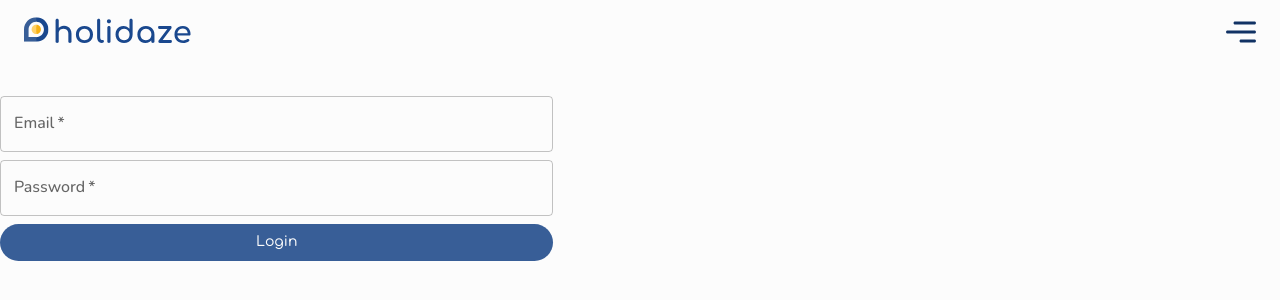
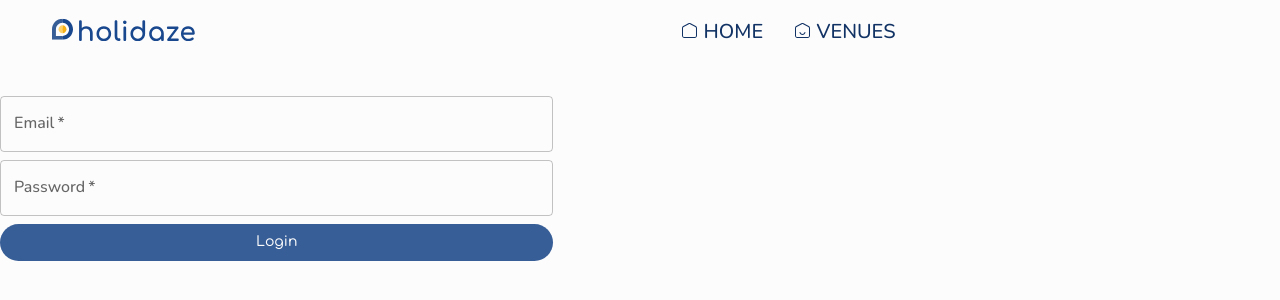
Before and after one commit to SiriHoyas/Holidaze, a React (Vite) app: page /login in a window 1280 px wide. Shown: the top 300 px of the page. Built offline with nearby package versions, Linux system fonts and the light colour scheme; no server answers.

Commit message:
adds styling and menu to navbar

```diff
--- a/src/assets/brand/LogoHorizontal.jsx
+++ b/src/assets/brand/LogoHorizontal.jsx
@@ -1,6 +1,6 @@
 function LogoHorizontal() {
   return (
-    <svg width="168" height="35" viewBox="0 0 168 35" fill="none" xmlns="http://www.w3.org/2000/svg">
+    <svg width="168" height="30" viewBox="0 0 168 35" fill="none" xmlns="http://www.w3.org/2000/svg">
       <g clipPath="url(#clip0_154_3608)">
         <path d="M12.2607 2.13232L11.7817 4.31418L12.2607 6.71108C16.4966 6.71108 19.9428 10.1572 19.9428 14.3932C19.9428 18.6291 16.4966 22.0753 12.2607 22.0753L11.7817 24.0416L12.2607 26.654C19.0322 26.654 24.5215 21.1647 24.5215 14.3932C24.5215 7.62169 19.0322 2.13232 12.2607 2.13232Z" fill="#1A488E" />
         <path d="M16.8903 14.3932C16.8903 11.8363 14.8175 9.76355 12.2607 9.76355L11.7817 14.3932L12.2607 19.0228C14.8175 19.0228 16.8903 16.95 16.8903 14.3932Z" fill="#F7B115" />
--- a/src/assets/icons/HomeIcon.jsx
+++ b/src/assets/icons/HomeIcon.jsx
@@ -1,7 +1,7 @@
 function HomeIcon() {
   return (
-    <svg width="18" height="17" viewBox="0 0 18 17" fill="none" xmlns="http://www.w3.org/2000/svg">
-      <path d="M14.7097 16.8186H2.64347C1.94232 16.8157 1.27084 16.5497 0.775585 16.0787C0.280333 15.6076 0.00152093 14.9698 0 14.3043V5.80626C0.00289663 5.35577 0.13327 4.9143 0.377488 4.52801C0.621705 4.14172 0.970796 3.82479 1.38825 3.61037L7.40981 0.486728C7.79762 0.286368 8.23214 0.181396 8.6737 0.181396C9.11525 0.181396 9.54977 0.286368 9.93759 0.486728L15.9765 3.5939C16.394 3.80832 16.743 4.12525 16.9873 4.51154C17.2315 4.89783 17.3618 5.33931 17.3647 5.78979V14.3043C17.3632 14.9717 17.0828 15.6112 16.5851 16.0825C16.0873 16.5539 15.4129 16.8186 14.7097 16.8186ZM8.67659 1.27725C8.4282 1.2769 8.18365 1.33539 7.96511 1.44743L1.9262 4.56009C1.69197 4.68321 1.49695 4.86386 1.36159 5.08312C1.22624 5.30237 1.15553 5.55215 1.15688 5.80626V14.3043C1.15688 14.68 1.31411 15.0402 1.59398 15.3058C1.87386 15.5715 2.25345 15.7207 2.64925 15.7207H14.7097C15.1045 15.7192 15.4826 15.5694 15.7612 15.3039C16.0399 15.0384 16.1963 14.679 16.1963 14.3043V5.80626C16.1965 5.55104 16.1241 5.30051 15.9866 5.08115C15.8492 4.8618 15.6518 4.68177 15.4154 4.56009L9.38807 1.45292C9.17005 1.33897 8.92547 1.27858 8.67659 1.27725Z" fill="#1A488E" />
+    <svg width="15" height="15" viewBox="0 0 20 20" fill="none" xmlns="http://www.w3.org/2000/svg">
+      <path d="M16.942 20H3.04464C2.23708 19.9965 1.4637 19.6767 0.893287 19.1105C0.322876 18.5442 0.00175174 17.7775 0 16.9775V6.76178C0.00333622 6.22024 0.153495 5.68954 0.434775 5.22517C0.716054 4.7608 1.11812 4.37981 1.59893 4.12206L8.53431 0.367047C8.98098 0.126189 9.48144 0 9.99001 0C10.4986 0 10.999 0.126189 11.4457 0.367047L18.4011 4.10226C18.8819 4.36001 19.2839 4.741 19.5652 5.20537C19.8465 5.66974 19.9967 6.20045 20 6.74198V16.9775C19.9982 17.7797 19.6753 18.5485 19.102 19.1151C18.5287 19.6818 17.7519 20 16.942 20ZM9.99334 1.31735C9.70726 1.31693 9.42559 1.38725 9.17388 1.52193L2.21852 5.26374C1.94874 5.41174 1.72413 5.6289 1.56823 5.89247C1.41233 6.15604 1.33089 6.45631 1.33245 6.76178V16.9775C1.33245 17.4291 1.51354 17.8621 1.83589 18.1815C2.15823 18.5008 2.59543 18.6801 3.0513 18.6801H16.942C17.3968 18.6784 17.8322 18.4982 18.1531 18.1791C18.4741 17.86 18.6542 17.4279 18.6542 16.9775V6.76178C18.6545 6.45498 18.571 6.15381 18.4127 5.89012C18.2544 5.62642 18.0271 5.41 17.7548 5.26374L10.8128 1.52853C10.5617 1.39155 10.28 1.31895 9.99334 1.31735Z" fill="#113264" />
     </svg>
   );
 }
--- a/src/assets/icons/VenueIcon.jsx
+++ b/src/assets/icons/VenueIcon.jsx
@@ -1,8 +1,8 @@
 function VenueIcon() {
   return (
-    <svg width="17" height="16" viewBox="0 0 17 16" fill="none" xmlns="http://www.w3.org/2000/svg">
-      <path d="M14.2627 15.9222H3.23592C2.59517 15.9195 1.98154 15.6764 1.52896 15.246C1.07637 14.8155 0.82158 14.2326 0.82019 13.6245V5.85854C0.822838 5.44686 0.941979 5.04343 1.16516 4.69041C1.38834 4.3374 1.70735 4.04778 2.08885 3.85183L7.59164 0.997289C7.94604 0.81419 8.34313 0.718262 8.74664 0.718262C9.15016 0.718262 9.54725 0.81419 9.90165 0.997289L15.4203 3.83678C15.8018 4.03273 16.1208 4.32235 16.344 4.67536C16.5672 5.02838 16.6863 5.43181 16.689 5.84349V13.6245C16.6876 14.2343 16.4313 14.8188 15.9764 15.2495C15.5216 15.6803 14.9052 15.9222 14.2627 15.9222ZM8.74929 1.7197C8.5223 1.71938 8.29882 1.77284 8.0991 1.87522L2.58045 4.71973C2.3664 4.83224 2.18818 4.99733 2.06448 5.1977C1.94079 5.39806 1.87617 5.62632 1.8774 5.85854V13.6245C1.8774 13.9678 2.02109 14.297 2.27685 14.5397C2.53262 14.7825 2.8795 14.9188 3.24121 14.9188H14.2627C14.6234 14.9175 14.969 14.7805 15.2236 14.538C15.4782 14.2954 15.6212 13.9669 15.6212 13.6245V5.85854C15.6214 5.62531 15.5552 5.39636 15.4295 5.1959C15.3039 4.99544 15.1236 4.83092 14.9076 4.71973L9.39947 1.88024C9.20024 1.77611 8.97673 1.72092 8.74929 1.7197Z" fill="#113264" />
-      <path d="M8.74948 13.7198C8.01369 13.7199 7.30074 13.4773 6.73274 13.0334C6.16473 12.5895 5.77702 11.972 5.63599 11.2866C5.62449 11.2147 5.6296 11.1413 5.65097 11.0715C5.67233 11.0016 5.70944 10.937 5.75972 10.8822C5.81 10.8273 5.87226 10.7834 5.94217 10.7537C6.01208 10.7239 6.08797 10.7089 6.1646 10.7097C6.29053 10.708 6.41298 10.749 6.50989 10.8253C6.6068 10.9016 6.67181 11.0083 6.6932 11.1261C6.79276 11.5771 7.0528 11.9818 7.42965 12.2723C7.8065 12.5628 8.27721 12.7213 8.7627 12.7213C9.24819 12.7213 9.71889 12.5628 10.0957 12.2723C10.4726 11.9818 10.7326 11.5771 10.8322 11.1261C10.8536 11.0083 10.9186 10.9016 11.0155 10.8253C11.1124 10.749 11.2349 10.708 11.3608 10.7097C11.4374 10.7089 11.5133 10.7239 11.5832 10.7537C11.6531 10.7834 11.7154 10.8273 11.7657 10.8822C11.816 10.937 11.8531 11.0016 11.8744 11.0715C11.8958 11.1413 11.9009 11.2147 11.8894 11.2866C11.7475 11.9762 11.3559 12.597 10.7825 13.0414C10.209 13.4858 9.4898 13.7258 8.74948 13.7198Z" fill="#113264" />
+    <svg width="15" height="15" viewBox="0 0 20 20" fill="none" xmlns="http://www.w3.org/2000/svg">
+      <path d="M9.9316 15.9597C9.00425 15.9598 8.1057 15.6407 7.38982 15.0567C6.67394 14.4728 6.18528 13.6605 6.00754 12.759C5.99305 12.6644 5.99949 12.5678 6.02642 12.476C6.05335 12.3841 6.10011 12.2991 6.16349 12.2269C6.22686 12.1547 6.30532 12.0971 6.39343 12.0579C6.48154 12.0187 6.57719 11.999 6.67377 12.0001C6.83248 11.9978 6.98681 12.0517 7.10895 12.1521C7.23109 12.2525 7.31302 12.3929 7.33999 12.5478C7.46546 13.141 7.7932 13.6734 8.26816 14.0555C8.74312 14.4377 9.33637 14.6462 9.94825 14.6462C10.5601 14.6462 11.1534 14.4377 11.6283 14.0555C12.1033 13.6734 12.431 13.141 12.5565 12.5478C12.5835 12.3929 12.6654 12.2525 12.7876 12.1521C12.9097 12.0517 13.064 11.9978 13.2227 12.0001C13.3193 11.999 13.415 12.0187 13.5031 12.0579C13.5912 12.0971 13.6696 12.1547 13.733 12.2269C13.7964 12.2991 13.8432 12.3841 13.8701 12.476C13.897 12.5678 13.9035 12.6644 13.889 12.759C13.7102 13.6661 13.2166 14.4827 12.4938 15.0673C11.7711 15.6519 10.8646 15.9675 9.9316 15.9597Z" fill="#113264" />
+      <path d="M16.942 20H3.04464C2.23708 19.9965 1.4637 19.6767 0.893287 19.1105C0.322876 18.5442 0.00175174 17.7775 0 16.9775V6.76178C0.00333622 6.22024 0.153495 5.68954 0.434775 5.22517C0.716054 4.7608 1.11812 4.37981 1.59893 4.12206L8.53431 0.367047C8.98098 0.126189 9.48144 0 9.99001 0C10.4986 0 10.999 0.126189 11.4457 0.367047L18.4011 4.10226C18.8819 4.36001 19.2839 4.741 19.5652 5.20537C19.8465 5.66974 19.9967 6.20045 20 6.74198V16.9775C19.9982 17.7797 19.6753 18.5485 19.102 19.1151C18.5287 19.6818 17.7519 20 16.942 20ZM9.99334 1.31735C9.70726 1.31693 9.42559 1.38725 9.17388 1.52193L2.21852 5.26374C1.94874 5.41174 1.72413 5.6289 1.56823 5.89247C1.41233 6.15604 1.33089 6.45631 1.33245 6.76178V16.9775C1.33245 17.4291 1.51354 17.8621 1.83589 18.1815C2.15823 18.5008 2.59543 18.6801 3.0513 18.6801H16.942C17.3968 18.6784 17.8322 18.4982 18.1531 18.1791C18.4741 17.86 18.6542 17.4279 18.6542 16.9775V6.76178C18.6545 6.45498 18.571 6.15381 18.4127 5.89012C18.2544 5.62642 18.0271 5.41 17.7548 5.26374L10.8128 1.52853C10.5617 1.39155 10.28 1.31895 9.99334 1.31735Z" fill="#113264" />
     </svg>
   );
 }
--- a/src/components/Layout/Header/index.jsx
+++ b/src/components/Layout/Header/index.jsx
@@ -1,21 +1,54 @@
-import { AppBar, Slide, Toolbar, useScrollTrigger } from "@mui/material";
+import { AppBar, Avatar, Grid, Slide, Toolbar, Typography, useScrollTrigger } from "@mui/material";
 import { set } from "date-fns";
+import { is } from "date-fns/locale";
 import { useState } from "react";
+import { useSelector } from "react-redux";
+import { NavLink } from "react-router-dom";
 
 import LogoHorizontal from "../../../assets/brand/LogoHorizontal";
+import HomeIcon from "../../../assets/icons/HomeIcon";
 import MenuIcon from "../../../assets/icons/MenuIcon";
+import VenueIcon from "../../../assets/icons/VenueIcon";
+import NavbarActions from "../NavbarActions";
 
 function Header() {
   const trigger = useScrollTrigger();
+  const { userName, avatar } = useSelector((store) => {
+    return store.user;
+  });
+  let isLoggedIn = false;
+  if (userName !== null) {
+    isLoggedIn = true;
+  }
 
+  console.log(isLoggedIn);
   return (
-    <AppBar elevation={trigger ? 1 : 0} sx={{ backgroundColor: trigger ? "white" : "transparent", transition: "background-color 200ms ease-in" }}>
+    <AppBar elevation={trigger ? 1 : 0} sx={{ px: "1rem", backgroundColor: trigger ? "rgba(255, 255, 255, 0.95)" : "transparent", transition: "background-color 200ms ease-in" }}>
       <Toolbar sx={{ justifyContent: "space-between", display: "flex" }}>
-        <LogoHorizontal />
-        <MenuIcon />
+        <Grid component={NavLink} to={"/"} item sx={{ width: "33%", display: "flex" }}>
+          <LogoHorizontal />
+        </Grid>
+        <Grid container justifyContent={"center"} columnGap={4}>
+          <Grid item sx={{ display: "flex", alignItems: "baseline" }}>
+            <HomeIcon />
+            <Typography variant="h6" sx={{ ml: ".4rem", textDecoration: "none", color: "primary.dark" }} component={NavLink} to="/">
+              HOME
+            </Typography>
+          </Grid>
+          <Grid item sx={{ display: "flex", alignItems: "baseline" }}>
+            <VenueIcon />
+            <Typography variant="h6" sx={{ ml: ".4rem", textDecoration: "none", color: "primary.dark" }} component={NavLink} to="venues">
+              VENUES
+            </Typography>
+          </Grid>
+        </Grid>
+        {isLoggedIn && <NavbarActions />}
       </Toolbar>
     </AppBar>
   );
 }
 
 export default Header;
+{
+  /* <Avatar sx={{ width: "30px", height: "30px" }} alt={`profile picture of ${userName}`} src={avatar} /> */
+}
--- /dev/null
+++ b/src/components/Layout/NavbarActions/index.jsx
@@ -0,0 +1,58 @@
+import { Button, Grid, IconButton, Menu, MenuItem } from "@mui/material";
+import { useState } from "react";
+
+import LikeIcon from "../../../assets/icons/LikeIcon";
+import ProfileIcon from "../../../assets/icons/ProfileIcon";
+
+function NavbarActions() {
+  const [anchorEl, setAnchorEl] = useState(null);
+  const open = anchorEl;
+  const handleClick = (event) => {
+    setAnchorEl(event.currentTarget);
+  };
+  const handleClose = () => {
+    setAnchorEl(null);
+  };
+
+  const isLoggedIn = false;
+
+  function handleLogout() {
+    localStorage.removeItem("userName");
+    localStorage.removeItem("accessToken");
+  }
+
+  return (
+    <Grid container columnGap={1} sx={{ justifyContent: "flex-end", width: "33%" }}>
+      <IconButton>
+        <LikeIcon />
+      </IconButton>
+      <IconButton id="basic-button" aria-controls={open ? "basic-menu" : undefined} aria-haspopup="true" aria-expanded={open ? "true" : undefined} onClick={handleClick}>
+        <ProfileIcon />
+      </IconButton>
+      <Menu
+        id="basic-menu"
+        anchorEl={anchorEl}
+        open={open}
+        onClose={handleClose}
+        MenuListProps={{
+          "aria-labelledby": "basic-button",
+        }}
+      >
+        {isLoggedIn && (
+          <>
+            <MenuItem onClick={handleClose}>Profile</MenuItem>
+            <MenuItem onClick={handleLogout}>Logout</MenuItem>
+          </>
+        )}
+        {!isLoggedIn && (
+          <>
+            <MenuItem onClick={handleClose}>Log in</MenuItem>
+            <MenuItem onClick={handleLogout}>Register account</MenuItem>
+          </>
+        )}
+      </Menu>
+    </Grid>
+  );
+}
+
+export default NavbarActions;
--- a/src/pages/HomePage.jsx
+++ b/src/pages/HomePage.jsx
@@ -50,7 +50,7 @@ function HomePage() {
     if (smScreen) {
       return (
         <Grid container direction={"column"} sx={{ m: "0 auto" }}>
-          <Grid container direction="column" xs={12} sx={{ backgroundImage: `url(${banner})`, backgroundSize: "100%", pt: "10rem" }}>
+          <Grid container direction="column" xs={12} sx={{ backgroundImage: `url(${banner})`, backgroundSize: { sm: "200%", lg: "100%" }, pt: { sm: "6rem", lg: "10rem" } }}>
             <Grid container direction="column" xs={9} alignSelf="center">
               <Typography variant="h1" sx={{ mb: "6rem", color: "text.secondary" }} align="center">
                 Experience the world
--- a/src/store/UserSlice.jsx
+++ b/src/store/UserSlice.jsx
@@ -1,9 +1,9 @@
 import { createSlice } from "@reduxjs/toolkit";
 
 const initialState = {
-  userName: "",
-  email: "",
-  avatar: "",
+  userName: null,
+  email: null,
+  avatar: null,
   venueManager: false,
 };
 
```
Also changed, not shown: src/assets/icons/LikeIcon.jsx (+6 -5 lines), src/assets/icons/LikeIconFilled.jsx (deleted, +0 -17 lines).
